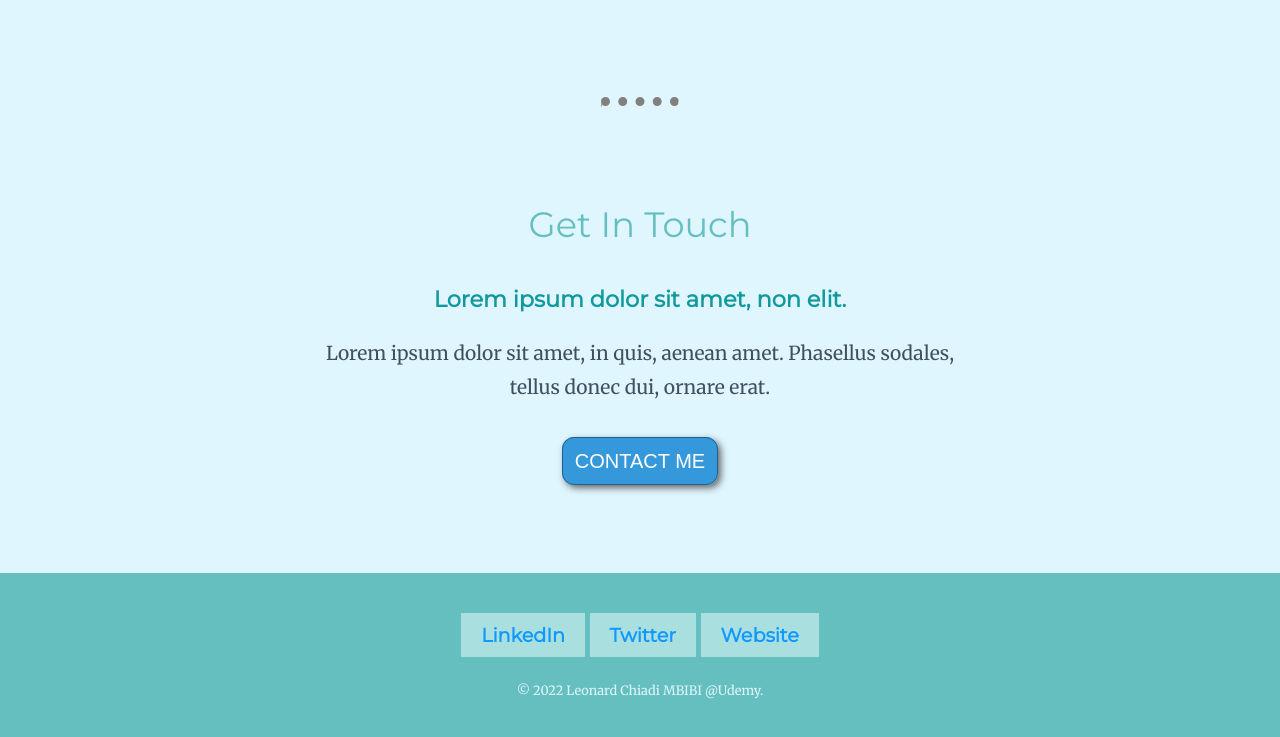
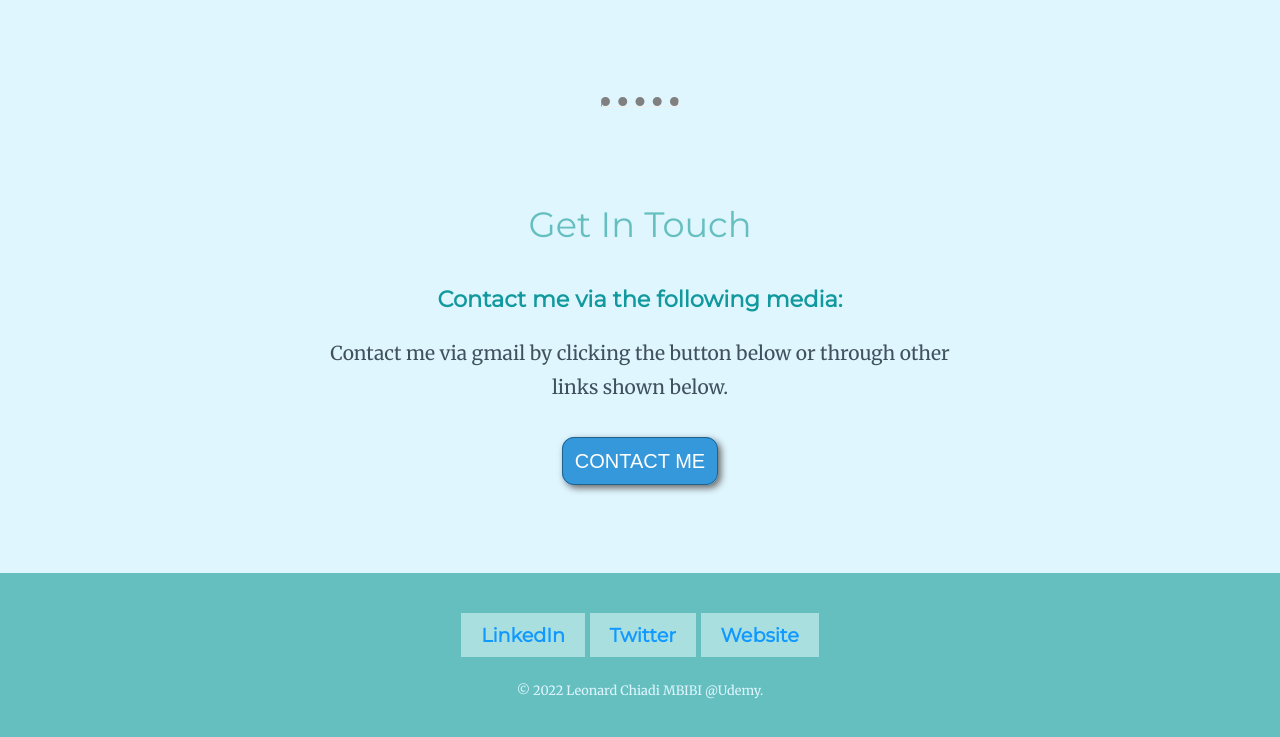
Before and after one commit to lcim/PersonalProfile, a plain HTML site: page index.html in a window 1280 px wide. Shown: the part 2385-3122 px from the top of the page. Drawn offline with Linux system fonts and the light colour scheme.

Commit message:
Update index.html

```diff
--- a/index.html
+++ b/index.html
@@ -56,8 +56,8 @@
   <hr>
   <div class="contact-me">
     <h2>Get In Touch</h2>
-    <h3>Lorem ipsum dolor sit amet, non elit.</h3>
-    <p class="contact-p">Lorem ipsum dolor sit amet, in quis, aenean amet. Phasellus sodales, tellus donec dui, ornare erat.</p>
+    <h3>Contact me via the following media:</h3>
+    <p class="contact-p">Contact me via gmail by clicking the button below or through other links shown below.</p>
     <a class="btn" href="mailto:lcim1104@gmail.com">CONTACT ME</a>
   </div>
 </div>
```
